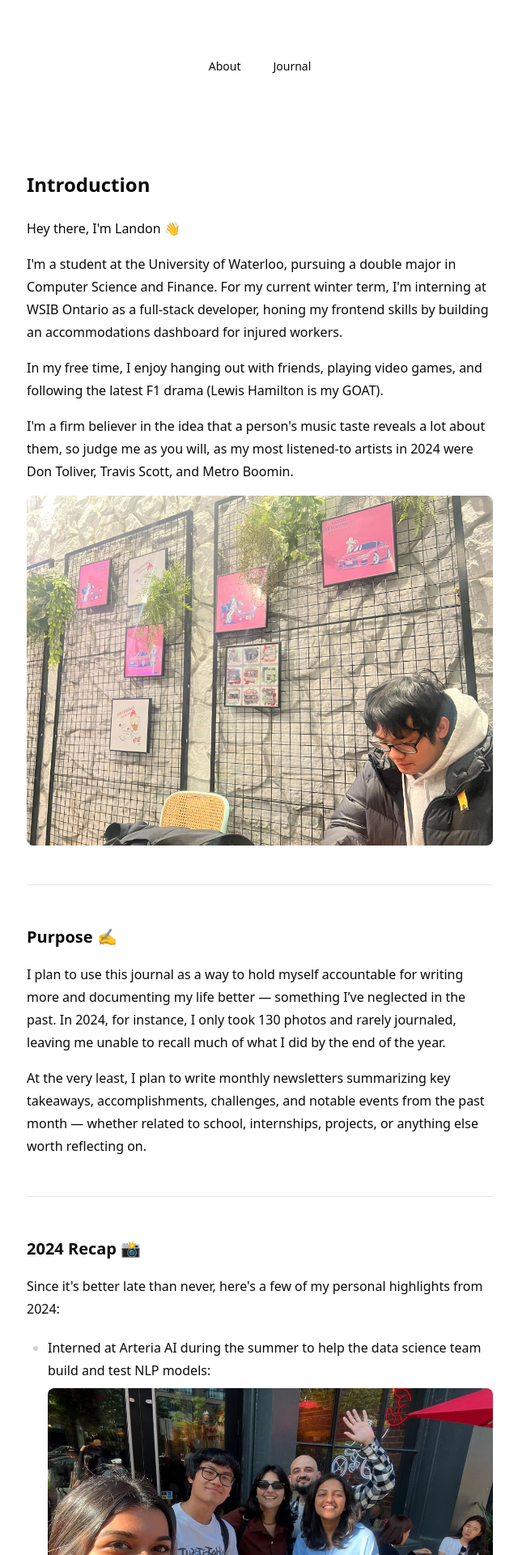
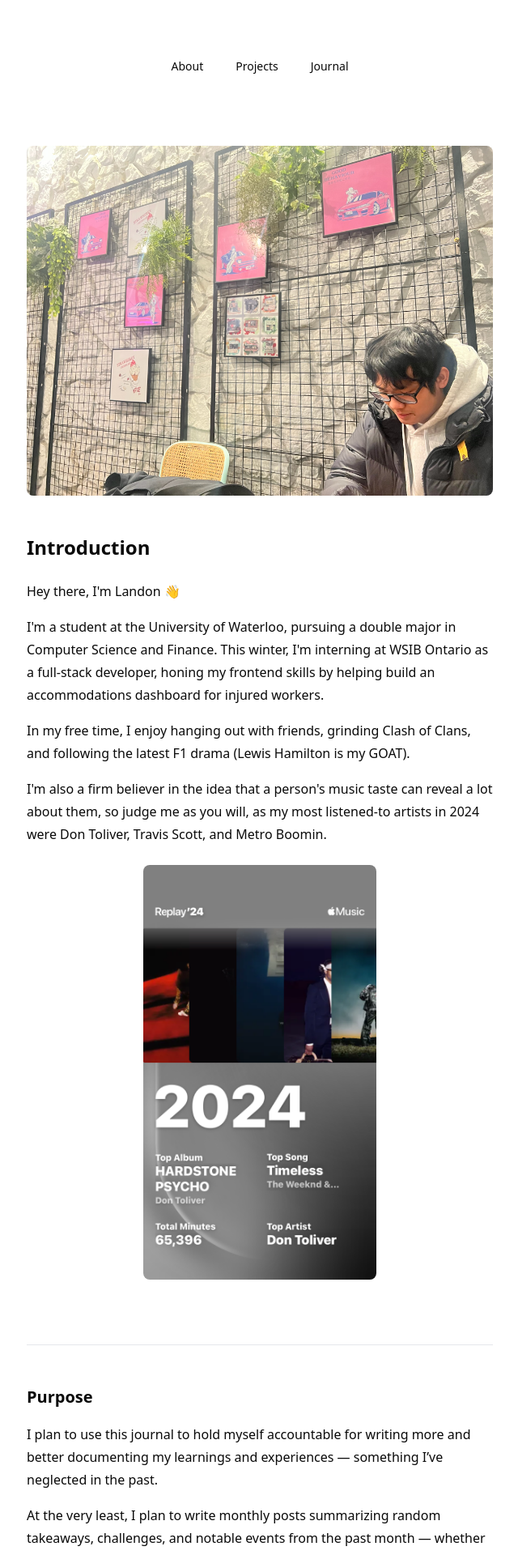
Before and after one commit to landont168/personal-portfolio, a Next.js app: page /blogs/introduction in a window 1280 px wide. Shown: the top 1920 px of the page at 81% size, without its empty margins (319-959 px from the left). Built offline with nearby package versions, Linux system fonts and the light colour scheme.

Commit message:
final touches to blog

```diff
--- a/app/blogs/[slug]/page.tsx
+++ b/app/blogs/[slug]/page.tsx
@@ -3,7 +3,9 @@ import getPostMetadata from "@/lib/getBlogMetadata";
 import fs from "fs";
 import matter from "gray-matter";
 
+import VerticalImage from "@/components/VerticalImage";
 import ExternalLink from "@/components/ExternalLink";
+import Callout from "@/components/Callout";
 
 // get post content from slug
 function getPostContent(slug: string) {
@@ -21,11 +23,12 @@ export const genereateStaticParams = async () => {
 };
 
 interface BlogPageProps {
-  params: { slug: string };
+  params: Promise<{ slug: string }>;
 }
 
-export default function BlogPage({ params }: BlogPageProps) {
-  const slug = params.slug;
+export default async function BlogPage(props: BlogPageProps) {
+  const params = await props.params;
+  const slug = await params.slug;
   const post = getPostContent(slug);
 
   return (
@@ -37,6 +40,12 @@ export default function BlogPage({ params }: BlogPageProps) {
               ExternalLink: {
                 component: ExternalLink,
               },
+              Callout: {
+                component: Callout,
+              },
+              VerticalImage: {
+                component: VerticalImage,
+              },
             },
           }}
         >
--- a/app/blogs/page.tsx
+++ b/app/blogs/page.tsx
@@ -7,12 +7,13 @@ import getPostMetadata from "@/lib/getBlogMetadata";
 
 export default function BlogsPage() {
   const blogs = getPostMetadata("blogs");
+  const postedBlogs = blogs.filter((blog) => !blog.draft);
 
   return (
     <Section title="Journal">
       <Separator />
       <div className="flex flex-col">
-        {blogs.map((blog: Blog, index: number) => (
+        {postedBlogs.map((blog: Blog, index: number) => (
           <BlogCard key={index} blog={blog} />
         ))}
       </div>
--- /dev/null
+++ b/app/projects/page.tsx
@@ -0,0 +1,5 @@
+import Projects from "@/components/sections/Projects";
+
+export default function ProjectsPage() {
+  return <Projects />;
+}
--- a/blogs/introduction.md
+++ b/blogs/introduction.md
@@ -1,45 +1,56 @@
 ---
 title: "Introduction"
-date: "2025-02-20"
+date: "2025-02-24"
+draft: false
 ---
+
+![introduction picture](/introduction/toronto-pic.jpg)
 
 ## Introduction
 
 Hey there, I'm Landon 👋
 
-I'm a student at the University of Waterloo, pursuing a double major in Computer Science and Finance. For my current winter term, I'm interning at WSIB Ontario as a full-stack developer, honing my frontend skills by building an accommodations dashboard for injured workers.
+I'm a student at the University of Waterloo, pursuing a double major in Computer Science and Finance. This winter, I'm interning at WSIB Ontario as a full-stack developer, honing my frontend skills by helping build an accommodations dashboard for injured workers.
 
-In my free time, I enjoy hanging out with friends, playing video games, and following the latest F1 drama (Lewis Hamilton is my GOAT).
+In my free time, I enjoy hanging out with friends, grinding Clash of Clans, and following the latest F1 drama (Lewis Hamilton is my GOAT).
 
-I'm a firm believer in the idea that a person's music taste reveals a lot about them, so judge me as you will, as my most listened-to artists in 2024 were Don Toliver, Travis Scott, and Metro Boomin.
+I'm also a firm believer in the idea that a person's music taste can reveal a lot about them, so judge me as you will, as my most listened-to artists in 2024 were Don Toliver, Travis Scott, and Metro Boomin.
 
-![toronto](/introduction/toronto-pic.jpg)
+<VerticalImage src="/introduction/apple-replay-2024.png" alt="toronto picture" />
 
 ---
 
-### Purpose ✍️
+### Purpose
 
-I plan to use this journal as a way to hold myself accountable for writing more and documenting my life better — something I’ve neglected in the past. In 2024, for instance, I only took 130 photos and rarely journaled, leaving me unable to recall much of what I did by the end of the year.
+I plan to use this journal to hold myself accountable for writing more and better documenting my learnings and experiences — something I’ve neglected in the past.
 
-At the very least, I plan to write monthly newsletters summarizing key takeaways, accomplishments, challenges, and notable events from the past month — whether related to school, internships, projects, or anything else worth reflecting on.
+At the very least, I plan to write monthly posts summarizing random takeaways, challenges, and notable events from the past month — whether related to university, internships, projects, or anything else worth reflecting on. Ultimately, I want to be as transparent as possible about my experiences and learnings.
+
+If these posts could offer value to anyone reading, that would also be great.
 
 ---
 
-### 2024 Recap 📸
+### 2024 Recap
 
-Since it's better late than never, here's a few of my personal highlights from 2024:
+Since it's better late than never, here are a few of my personal highlights from 2024:
 
 - Interned at Arteria AI during the summer to help the data science team build and test NLP models:
 ![arteria ai team](/introduction/arteria-team.png)
 
-- Developed and deployed my first personal side project (Stockle) using the MERN stack and AWS:
+- Developed and deployed my first personal side project, Stockle, using the MERN stack and AWS:
 ![stockle](/introduction/stockle-project.png)
 
-- Got invited to the SAF Alumni Excellence Gala as a scholarship recipient to network with alumni and faculty members:
+- Attended the SAF Alumni Excellence Gala as a scholarship recipient, where I got to network with alumni and faculty members:
 ![saf gala](/introduction/saf-gala.avif)
 
 
-- Built the F1 Mercedes W14 LEGO car to tribute Lewis Hamilton leaving Mercedes to join Ferrari:
+- Built the F1 Mercedes W14 LEGO car as a tribute to Lewis Hamilton leaving Mercedes to join Ferrari:
 <video controls width="100%">
   <source src="/introduction/lego-f1-build.mp4" type="video/mp4">
 </video>
+
+Anyways, I plan to continue refining this website as I find new ways to improve it (if you're curious, I built this website with TypeScript, Next.js, and Shadcn). As a fun addition, I’m also thinking of adding a footnote to each journal post with my favourite song at the time of writing — acting as a time capsule.
+
+I’d also love to connect with new people, so if you’re still reading, feel free to reach out! 🙂
+
+<Callout song="LV Bag - Don Toliver & j-hope (feat. Pharrell Williams)"/>
--- /dev/null
+++ b/components/Callout.tsx
@@ -0,0 +1,17 @@
+import { SiApplemusic } from "react-icons/si";
+import { Alert, AlertDescription, AlertTitle } from "@/components/ui/alert";
+
+interface CalloutProps {
+  date: string;
+  song: string;
+}
+
+export default function Callout({ song }: CalloutProps) {
+  return (
+    <Alert>
+      <SiApplemusic className="h-4 w-4" />
+      <AlertTitle>Favourite Song:</AlertTitle>
+      <AlertDescription>{song}</AlertDescription>
+    </Alert>
+  );
+}
--- /dev/null
+++ b/components/VerticalImage.tsx
@@ -0,0 +1,21 @@
+import Image from "next/image";
+
+interface VerticalImageProps {
+  src: string;
+  alt: string;
+}
+
+export default function VerticalImage({ src, alt }: VerticalImageProps) {
+  return (
+    <div className="flex items-center justify-center">
+      <Image
+        src={src}
+        alt={alt}
+        width={0}
+        height={0}
+        sizes="50vw"
+        className="w-1/2 h-auto"
+      />
+    </div>
+  );
+}
--- a/components/sections/Header.tsx
+++ b/components/sections/Header.tsx
@@ -8,6 +8,9 @@ export default function Header() {
         <Link href="/">About</Link>
       </Button>
       <Button asChild variant="ghost">
+        <Link href="/projects">Projects</Link>
+      </Button>
+      <Button asChild variant="ghost">
         <Link href="/blogs">Journal</Link>
       </Button>
     </nav>
--- /dev/null
+++ b/components/ui/alert.tsx
@@ -0,0 +1,59 @@
+import * as React from "react"
+import { cva, type VariantProps } from "class-variance-authority"
+
+import { cn } from "@/lib/utils"
+
+const alertVariants = cva(
+  "relative w-full rounded-lg border px-4 py-3 text-sm [&>svg+div]:translate-y-[-3px] [&>svg]:absolute [&>svg]:left-4 [&>svg]:top-4 [&>svg]:text-foreground [&>svg~*]:pl-7",
+  {
+    variants: {
+      variant: {
+        default: "bg-background text-foreground",
+        destructive:
+          "border-destructive/50 text-destructive dark:border-destructive [&>svg]:text-destructive",
+      },
+    },
+    defaultVariants: {
+      variant: "default",
+    },
+  }
+)
+
+const Alert = React.forwardRef<
+  HTMLDivElement,
+  React.HTMLAttributes<HTMLDivElement> & VariantProps<typeof alertVariants>
+>(({ className, variant, ...props }, ref) => (
+  <div
+    ref={ref}
+    role="alert"
+    className={cn(alertVariants({ variant }), className)}
+    {...props}
+  />
+))
+Alert.displayName = "Alert"
+
+const AlertTitle = React.forwardRef<
+  HTMLParagraphElement,
+  React.HTMLAttributes<HTMLHeadingElement>
+>(({ className, ...props }, ref) => (
+  <h5
+    ref={ref}
+    className={cn("mb-1 font-medium leading-none tracking-tight", className)}
+    {...props}
+  />
+))
+AlertTitle.displayName = "AlertTitle"
+
+const AlertDescription = React.forwardRef<
+  HTMLParagraphElement,
+  React.HTMLAttributes<HTMLParagraphElement>
+>(({ className, ...props }, ref) => (
+  <div
+    ref={ref}
+    className={cn("text-sm [&_p]:leading-relaxed", className)}
+    {...props}
+  />
+))
+AlertDescription.displayName = "AlertDescription"
+
+export { Alert, AlertTitle, AlertDescription }
--- a/data/types.ts
+++ b/data/types.ts
@@ -16,5 +16,6 @@ export interface Experience {
 export interface Blog {
   title: string;
   date: string;
+  draft: boolean;
   slug: string;
 }
--- a/lib/getBlogMetadata.ts
+++ b/lib/getBlogMetadata.ts
@@ -13,6 +13,7 @@ export default function getPostMetadata(basePath: string) {
     return {
       title: matterResult.data.title,
       date: matterResult.data.date,
+      draft: matterResult.data.draft,
       slug: filename.replace('.md', ''),
     }
   });
--- a/lib/utils.ts
+++ b/lib/utils.ts
@@ -11,5 +11,5 @@ export function formatDate(date: string) {
     day: "numeric",
     year: "numeric",
   };
-  return new Date(date).toLocaleDateString("en-US", options);
+  return new Date(`${date}T12:00:00`).toLocaleDateString("en-US", options);
 }
```
Also changed, not shown: blogs/self-learning.md (+1 -0 lines), public/introduction/apple-replay-2024.png (added).
